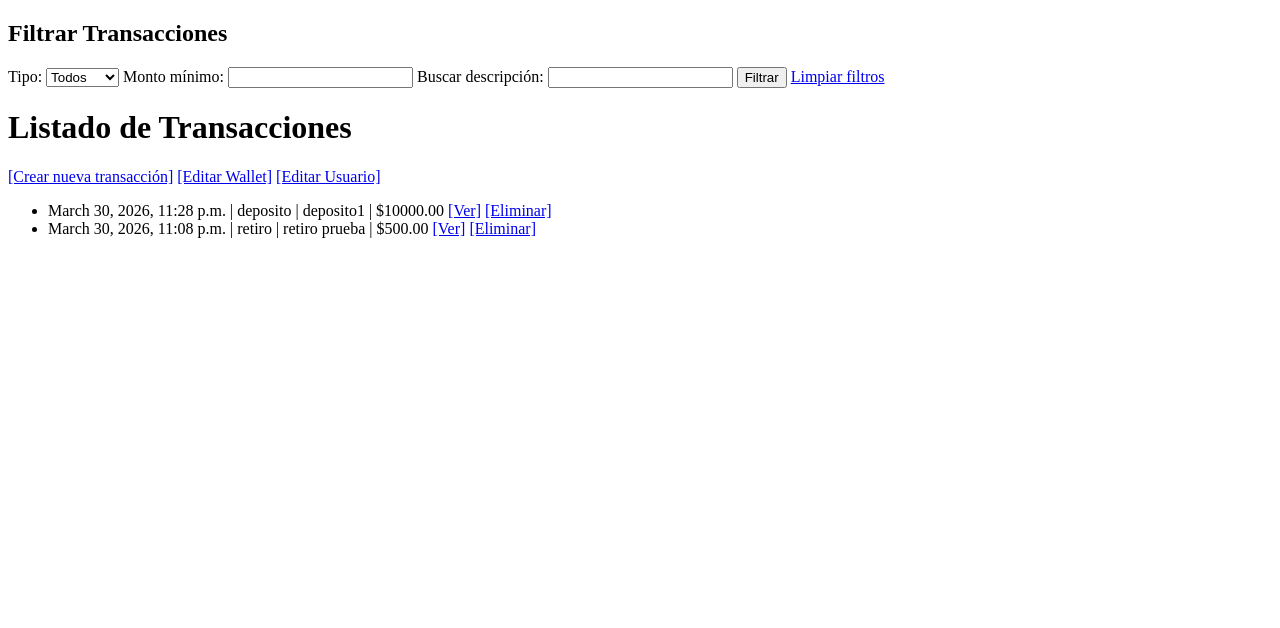
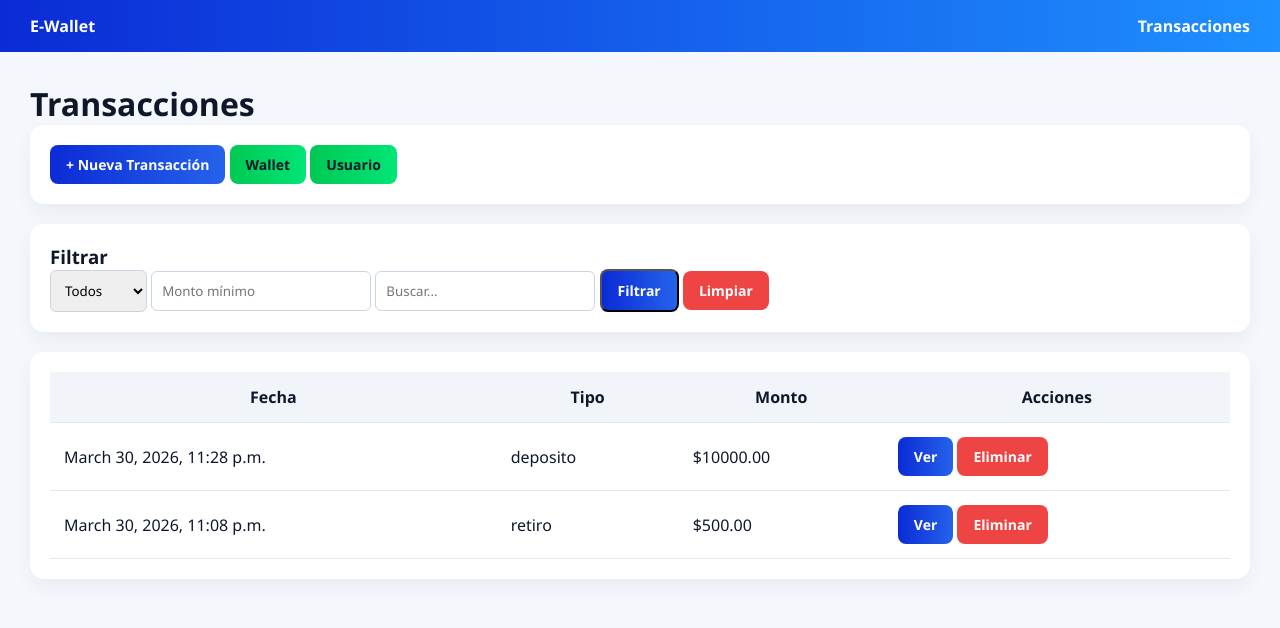
Before and after one commit to marechek/e_wallet, a Django app: page /transactions/ in a window 1280 px wide. Shown: the top 628 px of the page. Run offline with Django 5.2, Linux system fonts and the light colour scheme; data comes from the database, SQL or seed files in the repository.

Commit message:
refactor(ui): separación de estilos en archivo static y aplicación de paleta tipo fintech

```diff
--- a/config/settings.py
+++ b/config/settings.py
@@ -115,4 +115,8 @@ USE_TZ = True
 # Static files (CSS, JavaScript, Images)
 # https://docs.djangoproject.com/en/6.0/howto/static-files/
 
-STATIC_URL = 'static/'
+STATIC_URL = '/static/'
+
+STATICFILES_DIRS = [
+    BASE_DIR / 'wallet' / 'static',
+]
--- /dev/null
+++ b/wallet/static/wallet/styles.css
@@ -0,0 +1,122 @@
+/* ===== RESET ===== */
+* {
+    margin: 0;
+    padding: 0;
+    box-sizing: border-box;
+    font-family: 'Segoe UI', sans-serif;
+}
+
+/* ===== BASE ===== */
+body {
+    background-color: #f4f7fb;
+    color: #0f172a;
+}
+
+/* ===== NAVBAR ===== */
+.navbar {
+    background: linear-gradient(90deg, #0B2BD6, #1E90FF);
+    color: white;
+    padding: 15px 30px;
+    display: flex;
+    justify-content: space-between;
+    align-items: center;
+}
+
+.navbar a {
+    color: white;
+    text-decoration: none;
+    margin-left: 15px;
+    font-weight: 600;
+}
+
+/* ===== CONTAINER ===== */
+.container {
+    padding: 30px;
+}
+
+/* ===== CARD ===== */
+.card {
+    background: white;
+    padding: 20px;
+    border-radius: 14px;
+    box-shadow: 0 8px 20px rgba(0,0,0,0.05);
+    margin-bottom: 20px;
+}
+
+/* ===== BOTONES ===== */
+.btn {
+    padding: 10px 16px;
+    border-radius: 8px;
+    text-decoration: none;
+    font-size: 14px;
+    font-weight: 600;
+    display: inline-block;
+    transition: 0.2s ease;
+}
+
+.btn-primary {
+    background: linear-gradient(90deg, #0B2BD6, #2563EB);
+    color: white;
+}
+
+.btn-primary:hover {
+    opacity: 0.9;
+}
+
+.btn-success {
+    background: linear-gradient(90deg, #00C853, #00E676);
+    color: #0f172a;
+}
+
+.btn-danger {
+    background-color: #ef4444;
+    color: white;
+}
+
+/* ===== TABLE ===== */
+table {
+    width: 100%;
+    border-collapse: collapse;
+}
+
+th {
+    background-color: #f1f5f9;
+    font-weight: 600;
+}
+
+th, td {
+    padding: 14px;
+    border-bottom: 1px solid #e2e8f0;
+}
+
+/* ===== FORM ===== */
+input, select {
+    padding: 10px;
+    border-radius: 6px;
+    border: 1px solid #cbd5e1;
+}
+
+/* ===== HERO CARD (tipo fintech) ===== */
+.hero {
+    background: linear-gradient(135deg, #0B2BD6, #00E676);
+    color: white;
+    padding: 25px;
+    border-radius: 16px;
+    margin-bottom: 20px;
+}
+
+.hero h2 {
+    font-size: 22px;
+    margin-bottom: 5px;
+}
+
+/* ===== RESPONSIVE ===== */
+@media (max-width: 768px) {
+    .container {
+        padding: 15px;
+    }
+
+    table {
+        font-size: 12px;
+    }
+}
--- /dev/null
+++ b/wallet/templates/wallet/base.html
@@ -0,0 +1,25 @@
+<!DOCTYPE html>
+<html lang="es">
+<head>
+    <meta charset="UTF-8">
+    <title>E-Wallet</title>
+
+    {% load static %}
+    <link rel="stylesheet" href="{% static 'wallet/styles.css' %}">
+</head>
+<body>
+
+    <div class="navbar">
+        <div><strong>E-Wallet</strong></div>
+        <div>
+            <a href="{% url 'transaction_list' %}">Transacciones</a>
+        </div>
+    </div>
+
+    <div class="container">
+        {% block content %}
+        {% endblock %}
+    </div>
+
+</body>
+</html>
--- a/wallet/templates/wallet/transaction_list.html
+++ b/wallet/templates/wallet/transaction_list.html
@@ -1,65 +1,71 @@
-<!DOCTYPE html>
-<html>
+{% extends 'wallet/base.html' %}
 
-<head>
-    <title>Transacciones</title>
-</head>
+{% block content %}
 
-<body>
-    <h2>Filtrar Transacciones</h2>
+<h1>Transacciones</h1>
+
+<div class="card">
+    <a class="btn btn-primary" href="{% url 'transaction_create' %}">+ Nueva Transacción</a>
+
+    {% if wallet %}
+        <a class="btn btn-success" href="{% url 'wallet_update' wallet.id %}">Wallet</a>
+    {% endif %}
+
+    {% if user %}
+        <a class="btn btn-success" href="{% url 'user_update' user.id %}">Usuario</a>
+    {% endif %}
+</div>
+
+<div class="card">
+    <h3>Filtrar</h3>
 
     <form method="get">
-
-        <label>Tipo:</label>
         <select name="type">
             <option value="">Todos</option>
             {% for t in transaction_types %}
-            <option value="{{ t.id }}" {% if request.GET.type == t.id|add:"" %}selected{% endif %}>
-                {{ t.name }}
-            </option>
+                <option value="{{ t.id }}" {% if selected_type == t.id|stringformat:"s" %}selected{% endif %}>
+                    {{ t.name }}
+                </option>
             {% endfor %}
         </select>
 
-        <label>Monto mínimo:</label>
-        <input type="number" name="min_amount" value="{{ request.GET.min_amount }}">
+        <input type="number" name="min_amount" placeholder="Monto mínimo" value="{{ request.GET.min_amount }}">
+        <input type="text" name="search" placeholder="Buscar..." value="{{ request.GET.search }}">
 
-        <label>Buscar descripción:</label>
-        <input type="text" name="search" value="{{ request.GET.search }}">
+        <button class="btn btn-primary" type="submit">Filtrar</button>
+        <a class="btn btn-danger" href="{% url 'transaction_list' %}">Limpiar</a>
+    </form>
+</div>
 
-        <button type="submit">Filtrar</button>
-        <a href="{% url 'transaction_list' %}">Limpiar filtros</a>
+<div class="card">
+    <table>
+        <thead>
+            <tr>
+                <th>Fecha</th>
+                <th>Tipo</th>
+                <th>Monto</th>
+                <th>Acciones</th>
+            </tr>
+        </thead>
 
-    </form>
+        <tbody>
+            {% for tx in transactions %}
+            <tr>
+                <td>{{ tx.timestamp }}</td>
+                <td>{{ tx.transaction_type.name }}</td>
+                <td>${{ tx.amount }}</td>
+                <td>
+                    <a class="btn btn-primary" href="{% url 'transaction_detail' tx.id %}">Ver</a>
+                    <a class="btn btn-danger" href="{% url 'transaction_delete' tx.id %}">Eliminar</a>
+                </td>
+            </tr>
+            {% empty %}
+            <tr>
+                <td colspan="4">No hay transacciones</td>
+            </tr>
+            {% endfor %}
+        </tbody>
+    </table>
+</div>
 
-    <h1>Listado de Transacciones</h1>
-
-    <a href="{% url 'transaction_create' %}">[Crear nueva transacción]</a>
-
-    {% if wallet %}
-    <a href="{% url 'wallet_update' wallet.id %}">[Editar Wallet]</a>
-    {% endif %}
-
-    {% if user %}
-    <a href="{% url 'user_update' user.id %}">[Editar Usuario]</a>
-    {% endif %}
-
-    <ul>
-        {% for tx in transactions %}
-        <li>
-            {{ tx.timestamp }} |
-            {{ tx.transaction_type.name }} |
-            {{ tx.description }} |
-            ${{ tx.amount }}
-
-            <a href="{% url 'transaction_detail' tx.id %}">[Ver]</a>
-            <a href="{% url 'transaction_delete' tx.id %}">[Eliminar]</a>
-
-        </li>
-        {% empty %}
-        <li>No hay transacciones</li>
-        {% endfor %}
-    </ul>
-
-</body>
-
-</html>
+{% endblock %}
```
